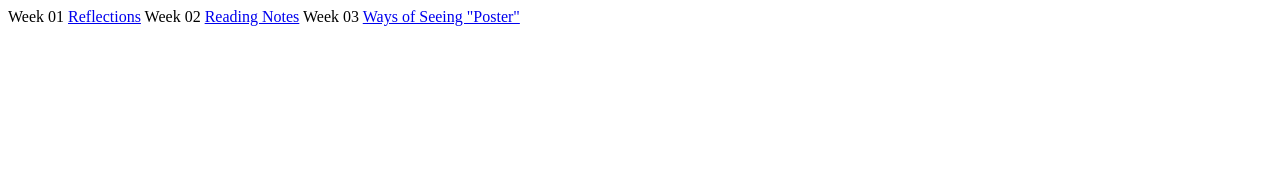
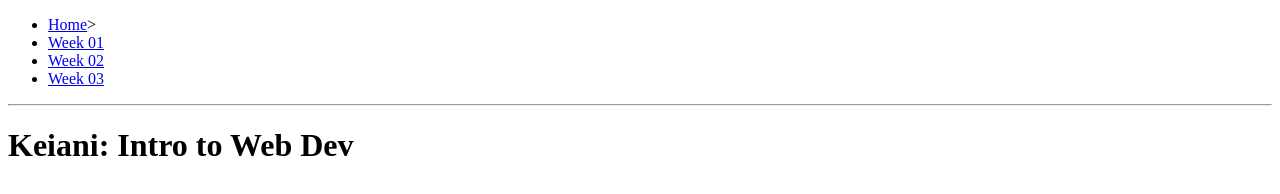
Before and after one commit to keiani-a/keiani-a.github.io, a plain HTML site: page index.html in a window 1280 px wide. Drawn offline with Linux system fonts and the light colour scheme.

Commit message:
Update index.html

```diff
--- a/index.html
+++ b/index.html
@@ -1,12 +1,21 @@
+<!DOCTYPE html>
 <html>
-    <head><title>Home</title>
+    <head>
+        <title>Keiani's Site</title>
+        <meta name="viewport" content="width=device-width, initial-scale=1.0">
+        <link rel="stylesheet" href="styles.css">
     </head>
-    <main>
-        Week 01
-        <a href="Week01.html">Reflections</a>
-        Week 02
-        <a href="Week02.html">Reading Notes</a>
-        Week 03
-        <a href="Week03.html">Ways of Seeing "Poster"</a>
-    </main>
+<body>
+    <header>
+        <nav>
+            <ul><li><a href="index.html">Home</a>></li>
+                <li><a href="Week01.html">Week 01</a></li>
+                <li><a href="Week02.html">Week 02</a></li>
+                <li><a href="Week03.html">Week 03</a></li>
+            </ul>
+        </nav>
+        <hr>
+        <h1>Keiani: Intro to Web Dev</h1>
+    </header>
+</body>
 </html>
```
